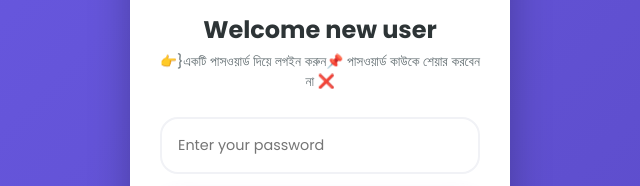
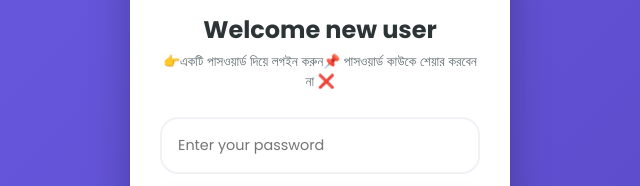
Before and after one commit to mdtuser/Easymoney.com, a plain HTML site: page index.html in a window 1280 px wide. Shown: the part 282-468 px from the top of the page, 320-960 px from the left. Drawn offline with Linux system fonts and the light colour scheme.

Commit message:
index.html

```diff
--- a/index.html
+++ b/index.html
@@ -268,7 +268,7 @@
         <div class="login-box">
             <i class="fas fa-user-shield"></i>
             <h2 style="margin-bottom: 5px;">Welcome new user</h2>
-            <p style="color: #636E72; font-size: 0.85rem; margin-bottom: 25px;">👉}একটি পাসওয়ার্ড দিয়ে লগইন করুন📌 পাসওয়ার্ড কাউকে শেয়ার করবেন না ❌</p>
+            <p style="color: #636E72; font-size: 0.85rem; margin-bottom: 25px;">👉একটি পাসওয়ার্ড দিয়ে লগইন করুন📌 পাসওয়ার্ড কাউকে শেয়ার করবেন না ❌</p>
             <input type="text" id="userNameInput" placeholder="Enter your password">
             <button class="btn-submit" style="margin-top: 15px;" onclick="doLogin()">
                 <i class="fas fa-sign-in-alt"></i>
```
